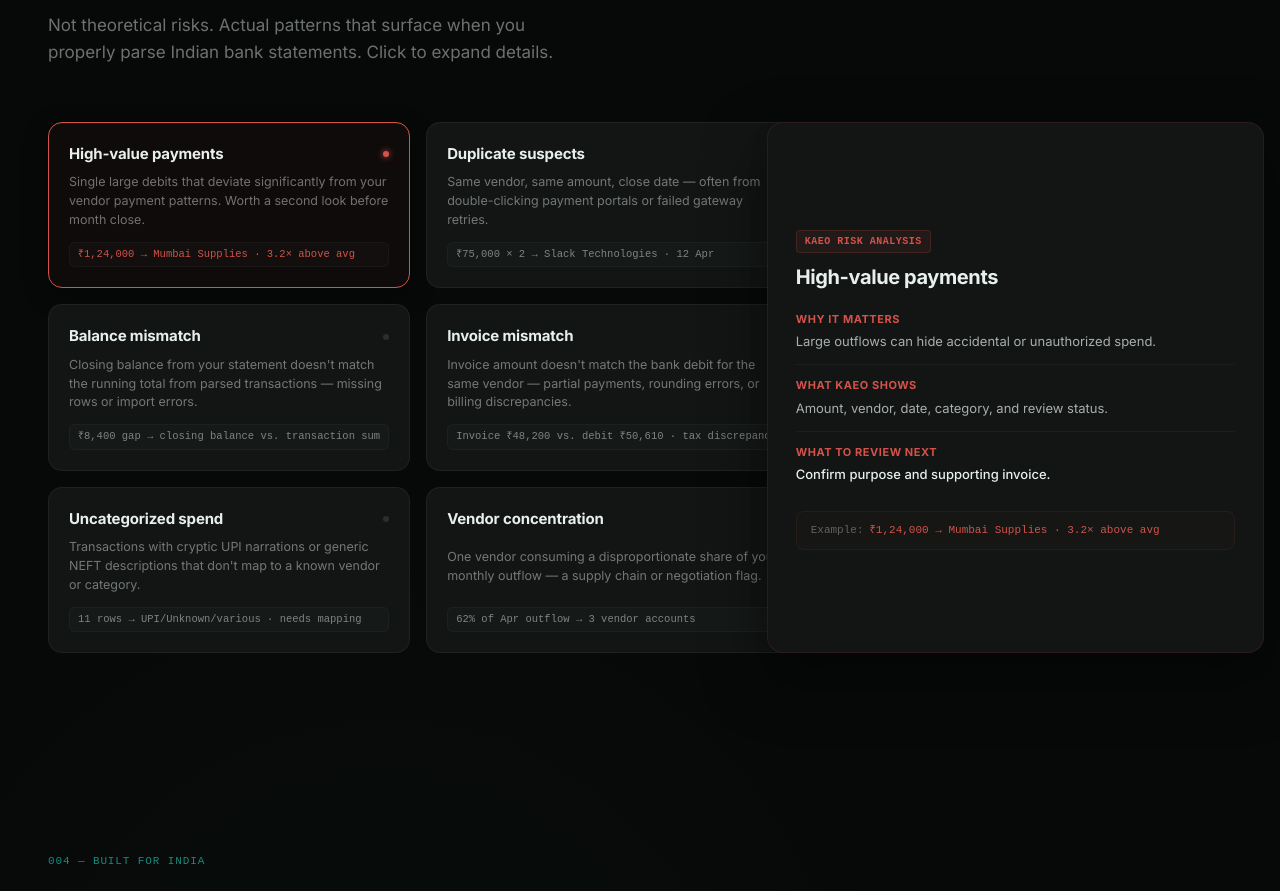
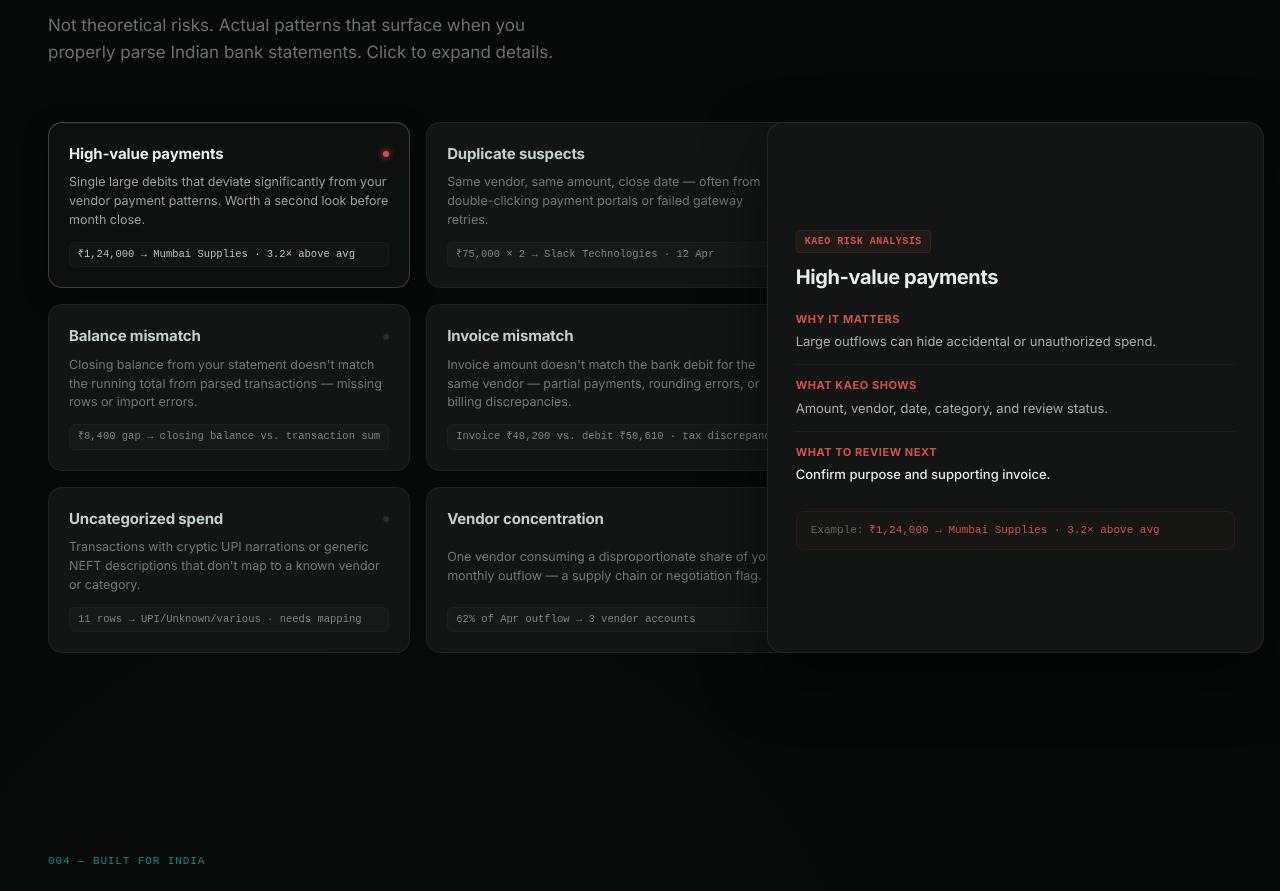
Before and after one commit to SH1N-KEN/kaeo, a React (Vite) app: page / in a window 1280 px wide. Shown: the part 6980-7871 px from the top of the page. Built offline with nearby package versions, Linux system fonts and the light colour scheme.

Commit message:
ui: soften landing risk card accent states

```diff
--- a/src/pages/Landing.tsx
+++ b/src/pages/Landing.tsx
@@ -1193,10 +1193,12 @@ const InteractiveRiskCards: React.FC = () => {
           const isActive = activeCard === idx;
           const accent = card.accentColor;
 
-          const bg = isActive ? card.mutedBg : '#121514';
-          const border = isActive ? accent : 'rgba(140, 150, 148, 0.10)';
+          const bg = isActive ? 'rgba(255, 255, 255, 0.03)' : '#121514';
+          const border = isActive ? 'rgba(140, 150, 148, 0.35)' : 'rgba(140, 150, 148, 0.10)';
           const dotColor = isActive ? accent : 'rgba(140, 150, 148, 0.20)';
-          const previewTextColor = isActive ? accent : 'rgba(232, 240, 238, 0.50)';
+          const previewTextColor = isActive ? 'rgba(232, 240, 238, 0.80)' : 'rgba(232, 240, 238, 0.50)';
+          const titleColor = isActive ? '#E8F0EE' : 'rgba(232, 240, 238, 0.85)';
+          const descColor = isActive ? 'rgba(232, 240, 238, 0.65)' : 'rgba(232, 240, 238, 0.45)';
 
           return (
             <div
@@ -1224,7 +1226,7 @@ const InteractiveRiskCards: React.FC = () => {
               }}
             >
               <div style={{ display: 'flex', justifyContent: 'space-between', alignItems: 'center' }}>
-                <h4 style={{ fontSize: '15px', fontWeight: 700, color: '#E8F0EE', margin: 0 }}>{card.title}</h4>
+                <h4 style={{ fontSize: '15px', fontWeight: 700, color: titleColor, margin: 0 }}>{card.title}</h4>
                 <span style={{
                   width: '6px',
                   height: '6px',
@@ -1234,7 +1236,7 @@ const InteractiveRiskCards: React.FC = () => {
                   transition: 'all 0.2s ease',
                 }} />
               </div>
-              <p style={{ fontSize: '13px', color: 'rgba(232,240,238,0.50)', lineHeight: 1.5, margin: 0 }}>{card.description}</p>
+              <p style={{ fontSize: '13px', color: descColor, lineHeight: 1.5, margin: 0 }}>{card.description}</p>
 
               <div style={{
                 fontFamily: 'ui-monospace, monospace',
@@ -1293,24 +1295,26 @@ const InteractiveRiskCards: React.FC = () => {
           const accent = card.accentColor;
 
           const bg = isSelected
-            ? card.mutedBg
+            ? 'rgba(255, 255, 255, 0.03)'
             : isHovered
               ? 'rgba(255, 255, 255, 0.015)'
               : '#121514';
 
           const border = isSelected
-            ? accent
+            ? 'rgba(140, 150, 148, 0.35)'
             : isHovered
-              ? card.borderTint
+              ? 'rgba(140, 150, 148, 0.22)'
               : 'rgba(140, 150, 148, 0.10)';
 
           const dotColor = isSelected
             ? accent
             : isHovered
-              ? `${accent}80`
+              ? `${accent}b0`
               : 'rgba(140, 150, 148, 0.20)';
 
-          const previewTextColor = isActive ? accent : 'rgba(232, 240, 238, 0.50)';
+          const titleColor = isActive ? '#E8F0EE' : 'rgba(232, 240, 238, 0.85)';
+          const descColor = isActive ? 'rgba(232, 240, 238, 0.65)' : 'rgba(232, 240, 238, 0.45)';
+          const previewTextColor = isActive ? 'rgba(232, 240, 238, 0.80)' : 'rgba(232, 240, 238, 0.50)';
 
           return (
             <div
@@ -1352,7 +1356,7 @@ const InteractiveRiskCards: React.FC = () => {
               }}
             >
               <div style={{ display: 'flex', justifyContent: 'space-between', alignItems: 'center' }}>
-                <h4 style={{ fontSize: '15px', fontWeight: 700, color: '#E8F0EE', margin: 0, letterSpacing: '-0.01em' }}>{card.title}</h4>
+                <h4 style={{ fontSize: '15px', fontWeight: 700, color: titleColor, margin: 0, letterSpacing: '-0.01em' }}>{card.title}</h4>
                 <span style={{
                   width: '6px',
                   height: '6px',
@@ -1362,7 +1366,7 @@ const InteractiveRiskCards: React.FC = () => {
                   transition: 'all 0.2s ease',
                 }} />
               </div>
-              <p style={{ fontSize: '12.5px', color: 'rgba(232,240,238,0.45)', lineHeight: 1.5, margin: 0 }}>{card.description}</p>
+              <p style={{ fontSize: '12.5px', color: descColor, lineHeight: 1.5, margin: 0 }}>{card.description}</p>
               <div style={{
                 fontFamily: 'ui-monospace, monospace',
                 fontSize: '10.5px',
@@ -1388,14 +1392,13 @@ const InteractiveRiskCards: React.FC = () => {
       {activeCardObj && (
         <div style={{
           background: '#121514',
-          border: '1.5px solid',
-          borderColor: `${activeCardObj.accentColor}20`,
+          border: '1.5px solid rgba(140, 150, 148, 0.12)',
           borderRadius: '16px',
           padding: '28px',
           display: 'flex',
           flexDirection: 'column',
           gap: '24px',
-          boxShadow: `0 24px 60px rgba(0,0,0,0.5), 0 0 40px ${activeCardObj.accentColor}05`,
+          boxShadow: '0 24px 60px rgba(0,0,0,0.5)',
           height: '100%',
           justifyContent: 'center',
           position: 'relative',
@@ -1406,8 +1409,8 @@ const InteractiveRiskCards: React.FC = () => {
               <span style={{
                 fontSize: '10px',
                 color: activeCardObj.accentColor,
-                background: `${activeCardObj.accentColor}15`,
-                border: `1px solid ${activeCardObj.accentColor}30`,
+                background: `${activeCardObj.accentColor}12`,
+                border: `1px solid ${activeCardObj.accentColor}25`,
                 padding: '3px 8px',
                 borderRadius: '4px',
                 fontWeight: 700,
```
